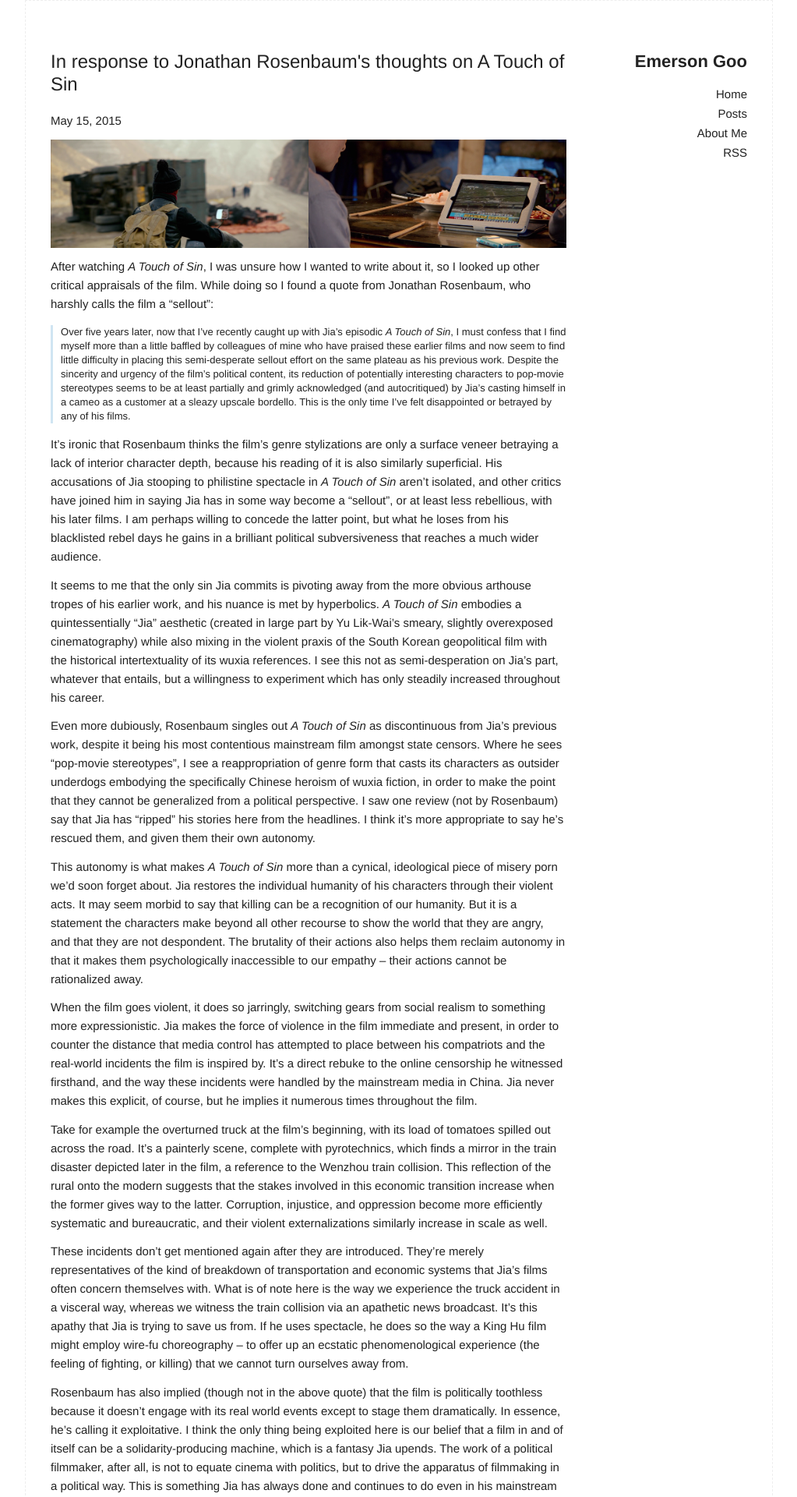
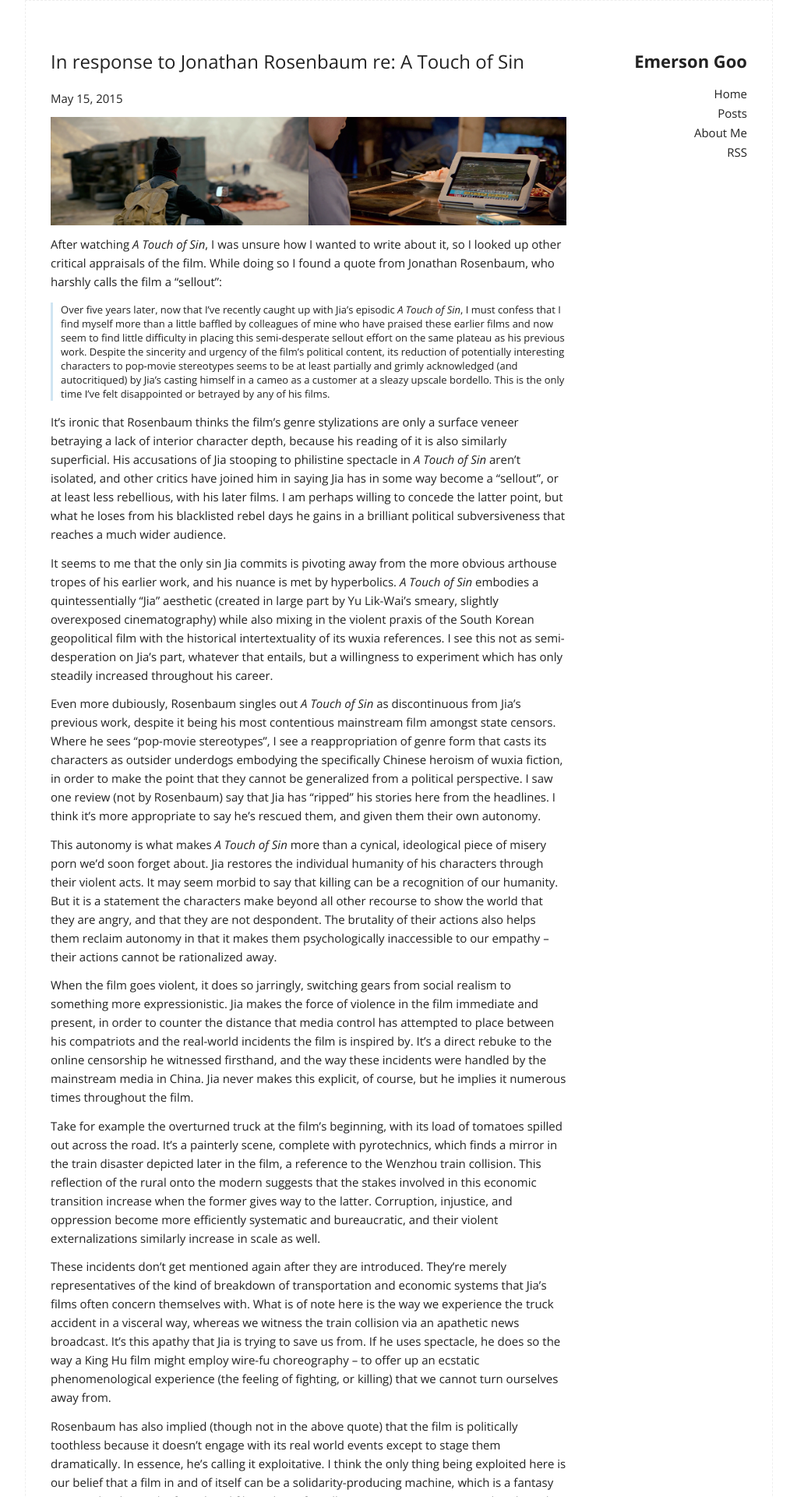
Before and after one commit to emersongoo/emersongoo.github.io, a Jekyll site: the page built from _posts/2017-05-15-in-response-to-jonathan-rosenbaum.markdown, in a window 1280 px wide. Shown: the top 1920 px of the page at 78% size, without its empty margins (128-1151 px from the left). Built offline with Jekyll 4.4.1, drawn with Linux system fonts in a browser that asks for light colours.

Commit message:
fix fonts

```diff
--- a/_posts/2017-05-15-in-response-to-jonathan-rosenbaum.markdown
+++ b/_posts/2017-05-15-in-response-to-jonathan-rosenbaum.markdown
@@ -1,6 +1,6 @@
 ---
 layout: post
-title:  In response to Jonathan Rosenbaum's thoughts on A Touch of Sin
+title:  "In response to Jonathan Rosenbaum re: A Touch of Sin"
 date:   2015-05-15 00:00:00 -0000
 categories: film
 ---
--- a/_sass/_base.scss
+++ b/_sass/_base.scss
@@ -140,7 +140,7 @@ body {
   font-weight: 400;
   /* font-family: Helvetica, Tahoma, Arial, STXihei, "华文细黑", "Microsoft YaHei", "微软雅黑", SimSun, "宋体", Heiti, "黑体", sans-serif; */
   /* font-family: "Raleway", "HelveticaNeue", "Helvetica Neue", Helvetica, Arial, sans-serif; */
-  font-family: -apple-system-font,"Helvetica Neue","PingFang SC","Hiragino Sans GB","Microsoft YaHei",sans-serif;
+  font-family: 'Open Sans', 'Helvetica Neue', Arial, sans-serif;
   color: #222; }
 
 
```
